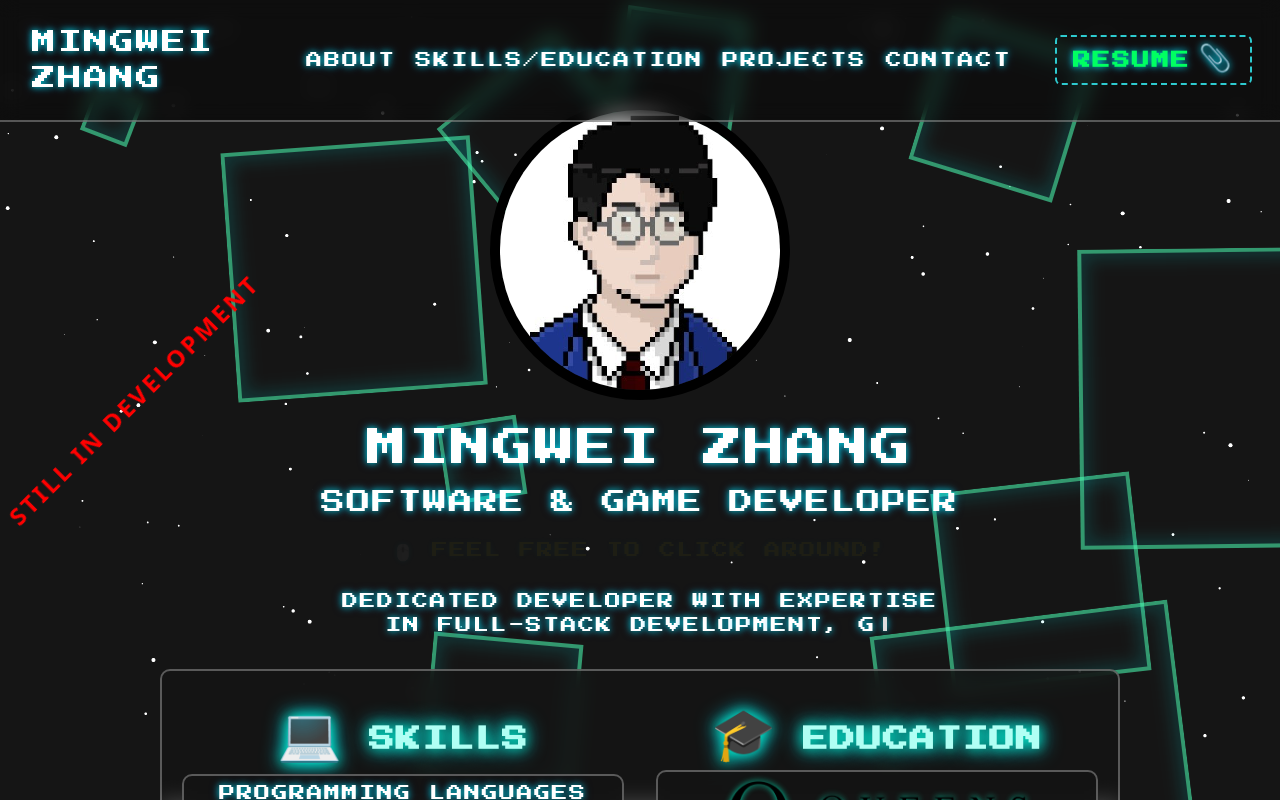
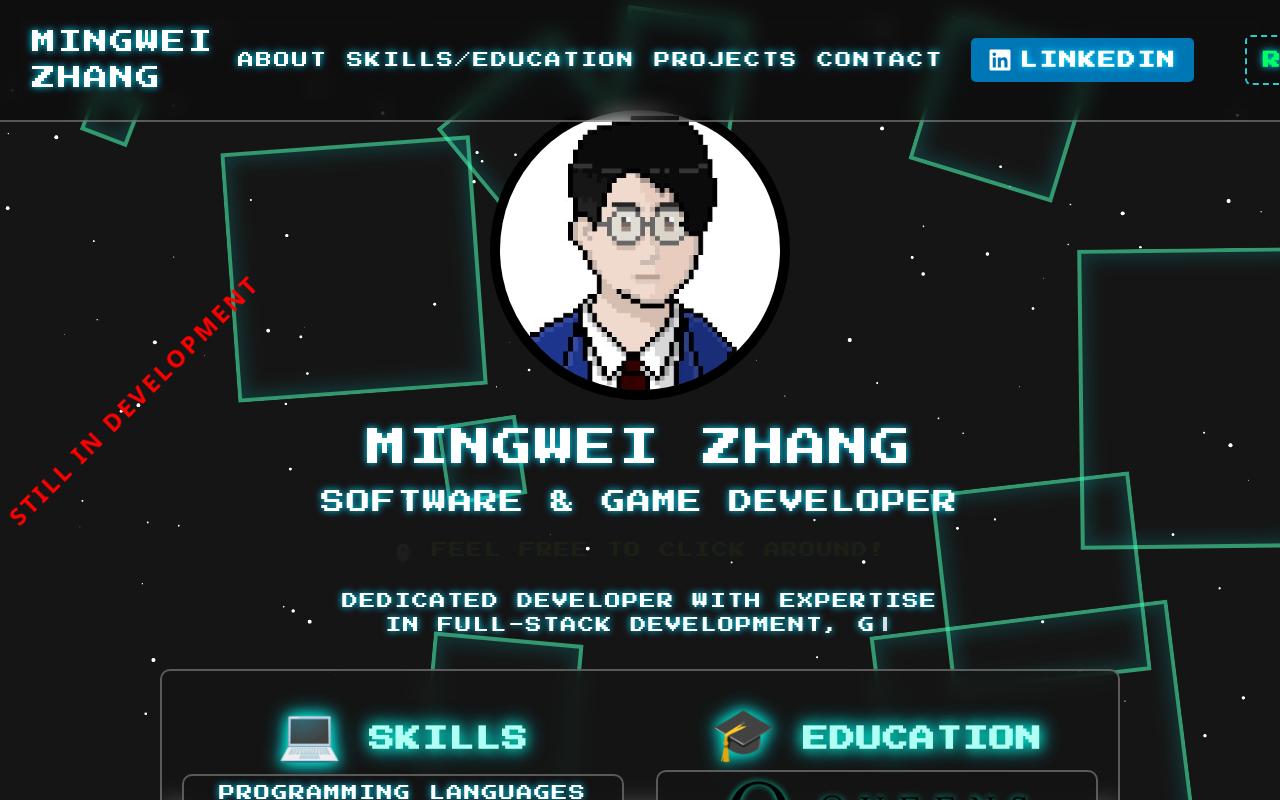
Before and after one commit to mingwzhang/portfolio, a React (Create React App) app: page / in a window 1280 px wide. Shown: the top 800 px of the page. Built offline with nearby package versions, Linux system fonts and the light colour scheme; some icons are missing.

Commit message:
added linkedin button

```diff
--- a/package.json
+++ b/package.json
@@ -13,6 +13,7 @@
     "emailjs-com": "^3.2.0",
     "react": "^19.0.0",
     "react-dom": "^19.0.0",
+    "react-icons": "^5.5.0",
     "react-router-dom": "^7.2.0",
     "react-scripts": "^5.0.1",
     "react-tsparticles": "^2.12.2",
--- a/src/NavBar.js
+++ b/src/NavBar.js
@@ -1,4 +1,5 @@
 import React from "react";
+import { FaLinkedin } from "react-icons/fa"; // Import LinkedIn icon
 
 const NavBar = ({ onResumeClick }) => {
   const scrollToSection = (id) => {
@@ -106,6 +107,32 @@ const NavBar = ({ onResumeClick }) => {
             Contact
           </button>
 
+          {/* LinkedIn Button */}
+          <a
+            href="https://www.linkedin.com/in/mingwei-zhang1/" // Replace with your LinkedIn URL
+            target="_blank"
+            rel="noopener noreferrer"
+            className="btn pixel-btn pixel-text"
+            style={{
+              display: "inline-flex",
+              alignItems: "center",
+              textDecoration: "none",
+              backgroundColor: "#0077b5", // LinkedIn Blue
+              color: "#ffffff", // White text
+              padding: "0.5rem 1rem",
+              borderRadius: "5px",
+              fontWeight: "bold",
+              letterSpacing: "2px",
+              textTransform: "uppercase",
+              fontSize: "1.1rem",
+              transition: "transform 0.2s ease-in-out, background-color 0.2s ease-in-out",
+              marginRight: "1rem",
+            }}
+          >
+            <FaLinkedin size={24} style={{ marginRight: "0.5rem", color: "white" }} />
+            LinkedIn
+          </a>
+
           {/* Resume Button */}
           <button
             onClick={onResumeClick}
--- a/src/styles.css
+++ b/src/styles.css
@@ -125,6 +125,9 @@ h1 {
   transition: transform 0.2s ease-in-out;
   box-shadow: 4px 4px 0px #000; /* Retro pixel-like shadow */
 }
+
+
+
 
 @keyframes glow {
   0% { border-color: #ffcc00; }
```
Also changed, not shown: 1 other file (tests, documents, lock files or other folders).
